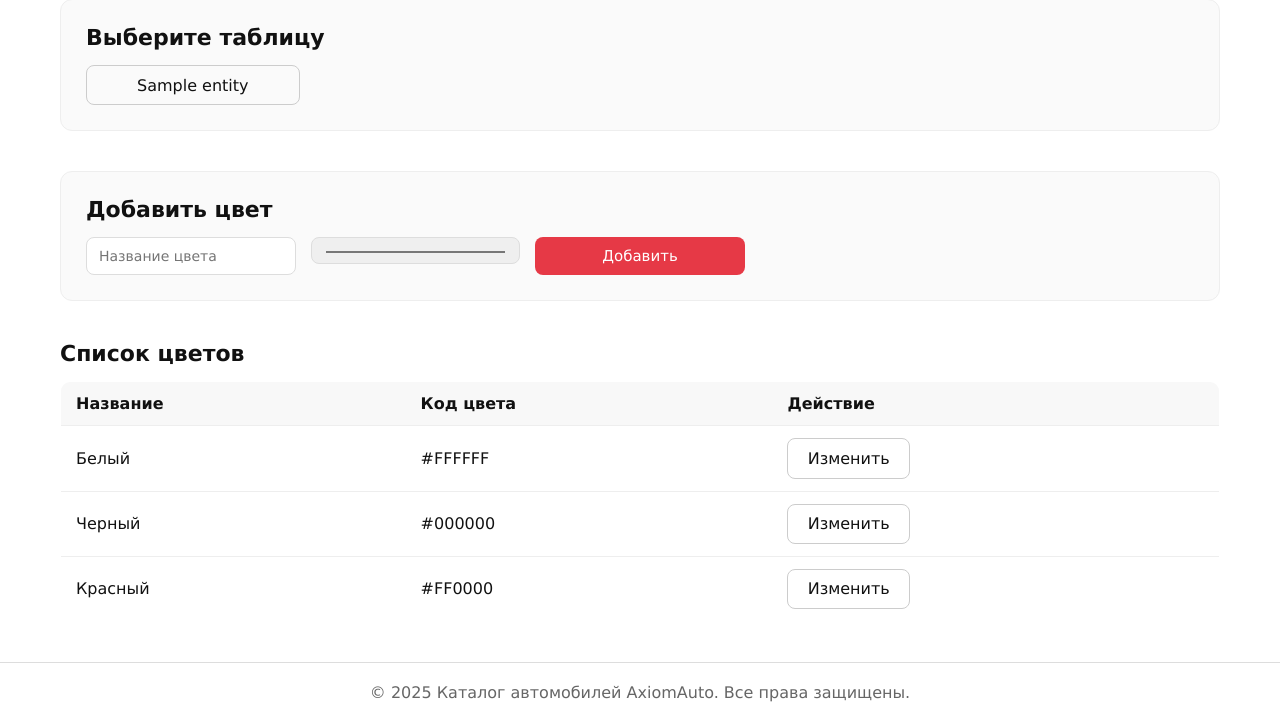
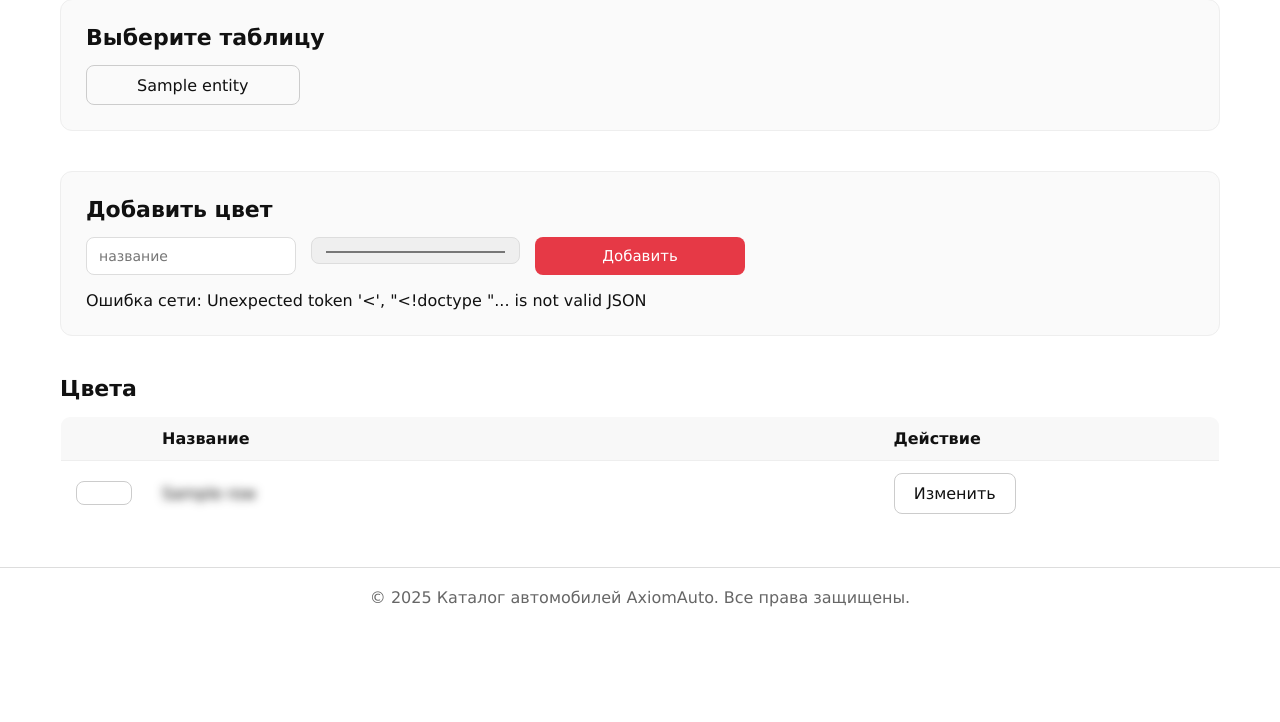
Before and after one commit to HanamileH/AxiomAuto, a Flask app: template app/templates/staff/colors.html in a window 1280 px wide. Shown: the part 185-907 px from the top of the page. After the commit the page ends 792 px from the top, so only its background shows below. Run offline with Flask 3, Linux system fonts and the light colour scheme; the template is opened without the code that fills it: most values are stand-ins (such as "Sample title", 1, 10 or a date in 2020); parts of the project's set-up code (start-up, migrations or seed data) failed here and were passed over.

Commit message:
Add CRUD functionality for colors

```diff
--- /dev/null
+++ b/app/static/js/staff/color.js
@@ -0,0 +1,324 @@
+// Глобальные переменные
+let objects = [];
+let editMode = false;
+let currentEditId = null;
+
+// DOM элементы
+const objectTableBody = document.getElementById('objectsTableBody');
+const addForm = document.getElementById('addObjectForm');
+const errorMessage = document.getElementById('errorMessage');
+
+// Элементы ввода
+const colorNameInput = document.getElementById('colorName');
+const colorValueInput = document.getElementById('colorValue');
+
+// Показать ошибку
+function showError(message) {
+   errorMessage.textContent = message;
+   errorMessage.style.display = 'block';
+}
+
+// Скрыть ошибку
+function hideError() {
+   errorMessage.style.display = 'none';
+}
+
+// Загрузить все объекты
+async function loadObjects() {
+   try {
+      const response = await fetch('/api/crud/colors');
+      const result = await response.json();
+
+      if (result.success) {
+         objects = result.data;
+         renderObjectTable();
+      } else {
+         showError('Ошибка при загрузке данных: ' + result.error);
+      }
+   } catch (error) {
+      showError('Ошибка сети: ' + error.message);
+   }
+}
+
+// Отобразить таблицу объектов
+function renderObjectTable() {
+   objectTableBody.innerHTML = '';
+
+   objects.forEach(color => {
+      const row = document.createElement('tr');
+      row.id = `object-row-${color.id}`;
+      row.innerHTML = `
+            <td id="color-value-${color.id}">
+                <div class="color-preview color-preview-${color.id}" style="background-color: #${color.hex_code};"></div>
+            </td>
+            <td id="color-name-${color.id}">${color.name}</td>
+            <td>
+                <button class="btn-outline edit-btn" data-id="${color.id}">Изменить</button>
+            </td>
+        `;
+      objectTableBody.appendChild(row);
+   });
+
+   // Добавить обработчики для кнопок "Изменить"
+   document.querySelectorAll('.edit-btn').forEach(button => {
+      button.addEventListener('click', function () {
+         const id = parseInt(this.getAttribute('data-id'));
+         enterEditMode(id);
+      });
+   });
+}
+
+// Войти в режим редактирования
+function enterEditMode(id) {
+   if (editMode) {
+      cancelEdit();
+   }
+
+   const object = objects.find(c => c.id === id);
+   if (!object) return;
+
+   currentEditId = id;
+   editMode = true;
+
+   const valueCell = document.getElementById(`color-value-${id}`);
+   const nameCell = document.getElementById(`color-name-${id}`);
+   const actionCell = nameCell.nextElementSibling;
+
+   // Сохраняем оригинальные значения
+   const originalName = object.name;
+   const originalValue = object.hex_code;
+
+   // Создаем панель редактирования
+   const editPanel = document.createElement('div');
+   editPanel.className = 'edit-panel';
+   editPanel.id = `edit-panel-${id}`;
+   editPanel.innerHTML = `
+            <input type="color" id="edit-color-value-${id}" value="#${originalValue}" class="color-input">
+            <input type="text" id="edit-input-${id}" value="${originalName}" class="edit-input" placeholder="Название цвета">
+            <div class="edit-buttons">
+                <button class="btn-outline" id="btn-save-${id}" data-id="${id}">Сохранить</button>
+                <button class="btn-outline" id="btn-cancel-${id}" data-id="${id}">Отмена</button>
+                <button class="btn-red" id="btn-delete-${id}" data-id="${id}">Удалить</button>
+            </div>
+        </div>
+    `;
+
+   // Скрываем оригинальный контент
+   valueCell.style.display = 'none';
+   nameCell.style.display = 'none';
+
+   // Вставляем панель редактирования
+   nameCell.parentNode.insertBefore(editPanel, actionCell);
+
+   // Фокусируемся на поле ввода названия
+   const nameInput = document.getElementById(`edit-input-${id}`);
+   nameInput.focus();
+   nameInput.select();
+
+   // Добавляем обработчик для изменения цвета
+   const colorInput = document.getElementById(`edit-color-value-${id}`);
+   const colorPreview = document.getElementById(`color-preview-${id}`);
+
+   colorInput.addEventListener('input', function() {
+      colorPreview.style.backgroundColor = `#${this.hex_code}`;
+   });
+
+   // Добавляем обработчики для кнопок панели
+   document.getElementById(`btn-save-${id}`).addEventListener('click', saveObject);
+   document.getElementById(`btn-cancel-${id}`).addEventListener('click', cancelEdit);
+   document.getElementById(`btn-delete-${id}`).addEventListener('click', deleteObject);
+
+   // Обработка нажатия Enter и Escape
+   nameInput.addEventListener('keydown', function (e) {
+      if (e.key === 'Enter') {
+         saveObject();
+      } else if (e.key === 'Escape') {
+         cancelEdit();
+      }
+   });
+}
+
+// Сохранить изменения объекта
+async function saveObject() {
+   if (!currentEditId) return;
+
+   const nameInput = document.getElementById(`edit-input-${currentEditId}`);
+   const colorInput = document.getElementById(`edit-color-value-${currentEditId}`);
+
+   const newName = nameInput.value.trim();
+   const newValue = colorInput.value.trim().slice(1);
+
+   if (!newName) {
+      showError('Название не может быть пустым');
+      nameInput.focus();
+      return;
+   }
+
+   if (!newValue) {
+      showError('Некорректный цвет');
+      colorInput.focus();
+      return;
+   }
+
+   try {
+      const response = await fetch(`/api/crud/colors/${currentEditId}`, {
+         method: 'PUT',
+         headers: {
+            'Content-Type': 'application/json',
+         },
+         body: JSON.stringify({
+            name: newName,
+            hex_code: newValue
+         })
+      });
+
+      const result = await response.json();
+
+      if (result.success) {
+         // Обновляем локальные данные
+         const colorIndex = objects.findIndex(c => c.id === currentEditId);
+         if (colorIndex !== -1) {
+            objects[colorIndex].name = newName;
+            objects[colorIndex].hex_code = newValue;
+         }
+
+         // Выходим из режима редактирования
+         exitEditMode();
+
+         // Перерисовываем таблицу
+         renderObjectTable();
+
+         hideError();
+      } else {
+         showError('Ошибка при сохранении: ' + result.error);
+         nameInput.focus();
+         nameInput.select();
+      }
+   } catch (error) {
+      showError('Ошибка сети: ' + error.message);
+   }
+}
+
+// Удалить объект
+async function deleteObject() {
+   if (!currentEditId) return;
+
+   if (!confirm('Вы уверены, что хотите удалить этот цвет?')) {
+      return;
+   }
+
+   try {
+      const response = await fetch(`/api/crud/colors/${currentEditId}`, {
+         method: 'DELETE'
+      });
+
+      const result = await response.json();
+
+      if (result.success) {
+         // Удаляем из локальных данных
+         objects = objects.filter(c => c.id !== currentEditId);
+
+         // Выходим из режима редактирования
+         exitEditMode();
+
+         // Перерисовываем таблицу
+         renderObjectTable();
+
+         hideError();
+      } else {
+         showError('Ошибка при удалении: ' + result.error);
+      }
+   } catch (error) {
+      showError('Ошибка сети: ' + error.message);
+   }
+}
+
+// Отменить редактирование
+function cancelEdit() {
+   exitEditMode();
+   renderObjectTable();
+}
+
+// Выйти из режима редактирования
+function exitEditMode() {
+   if (currentEditId && editMode) {
+      const editPanel = document.getElementById(`edit-panel-${currentEditId}`);
+      if (editPanel) {
+         editPanel.remove();
+      }
+
+      const valueCell = document.getElementById(`color-value-${currentEditId}`);
+      const nameCell = document.getElementById(`color-name-${currentEditId}`);
+
+      if (valueCell) {
+         valueCell.style.display = '';
+      }
+      if (nameCell) {
+         nameCell.style.display = '';
+      }
+
+      currentEditId = null;
+      editMode = false;
+   }
+}
+
+// Добавить новый объект
+addForm.addEventListener('submit', async function (e) {
+   e.preventDefault();
+
+   const name = colorNameInput.value.trim();
+   const value = colorValueInput.value.trim().slice(1);
+
+   if (!name) {
+      showError('Введите название цвета');
+      colorNameInput.focus();
+      return;
+   }
+
+   if (!value) {
+      showError('Некорректный цвет');
+      colorValueInput.focus();
+      return;
+   }
+
+   try {
+      const response = await fetch('/api/crud/colors', {
+         method: 'POST',
+         headers: {
+            'Content-Type': 'application/json',
+         },
+         body: JSON.stringify({
+            name: name,
+            hex_code: value
+         })
+      });
+
+      const result = await response.json();
+
+      if (result.success) {
+         // Добавляем новый объект в локальные данные
+         objects.push({
+            id: result.id,
+            name: name,
+            hex_code: value
+         });
+
+         // Перерисовываем таблицу
+         renderObjectTable();
+
+         // Очищаем форму
+         colorNameInput.value = '';
+         colorValueInput.value = '#FFFFFF';
+         hideError();
+      } else {
+         showError('Ошибка при добавлении: ' + result.error);
+      }
+   } catch (error) {
+      showError('Ошибка сети: ' + error.message);
+   }
+});
+
+// Инициализация при загрузке страницы
+document.addEventListener('DOMContentLoaded', function () {
+   loadObjects();
+});
--- a/app/templates/staff/colors.html
+++ b/app/templates/staff/colors.html
@@ -1,46 +1,71 @@
 {% extends "staff/base.html" %}
+
+<!-- Устанавливаем фиксированную ширину столбцов -->
+{% block additional_styles %}
+    <style>
+        .entity-table th:nth-child(1) {
+            width: 4rem;
+        }
+
+        .entity-table th:nth-child(2) {
+            width: 65%;
+        }
+
+        .entity-table th:nth-child(3) {
+            width: 30%;
+        }
+
+        .color-preview {
+            width: 3.5rem;
+            height: 1.5rem;
+            border: 1px solid #CCCCCC;
+            border-radius: 0.5rem;
+        }
+    </style>
+{% endblock %}
 
 <!-- Панель добавления цветов -->
 {% block addtext %}Добавить цвет{% endblock %}
 
 {% block addpanel %}
-    <form id="carForm">
-        <input type="text" placeholder="Название цвета" required>
-        <input type="color" placeholder="Значение цвета" value="#FFFFFF" required>
+    <form id="addObjectForm">
+        <input type="text" placeholder="название" id="colorName" required>
+        <input type="color" value='#FFFFFF' id="colorValue" required>
         <button type="submit" class="btn-red">Добавить</button>
     </form>
+    <div id="errorMessage" class="error-message" style="display: none;"></div>
 {% endblock %}
 
 <!-- Таблица всех цветов -->
-{% block tablename %}Список цветов{% endblock %}
+{% block tablename %}Цвета{% endblock %}
 
 {% block table %}
     <table class="entity-table">
         <thead>
             <tr>
+                <th></th>
                 <th>Название</th>
-                <th>Код цвета</th>
                 <th>Действие</th>
             </tr>
         </thead>
-        <tbody>
-            <tr>
-                <td>Белый</td>
-                <td>#FFFFFF</td>
-                <td><button class="btn-outline">Изменить</button></td>
-            </tr>
 
-            <tr>
-                <td>Черный</td>
-                <td>#000000</td>
-                <td><button class="btn-outline">Изменить</button></td>
-            </tr>
-
-            <tr>
-                <td>Красный</td>
-                <td>#FF0000</td>
-                <td><button class="btn-outline">Изменить</button></td>
-            </tr>
+        <!-- Заполняем таблицу случайными данными перед тем, как заполнить фактическими данными через API -->
+        <tbody id="objectsTableBody">
+            {% for row in template_rows: %}
+                <tr id="object-row-unknown">
+                    <td id="color-value-unknown">
+                        <div class="color-preview" style="background-color: white;">
+                    </td>
+                    <td id="color-name-unknown" style="filter: blur(5px)">{{ row }}</td>
+                    <td>
+                        <button class="btn-outline">Изменить</button>
+                    </td>
+                </tr>
+            {% endfor %}
         </tbody>
     </table>
 {% endblock %}
+
+{% block script %}
+<script src="{{ url_for('static', filename='js/staff/color.js') }}"></script>
+{% endblock %}
```
Also changed, not shown: app/db/__init__.py (+8 -2 lines), app/db/admin_crud.py (+133 -0 lines), app/routes/staff/admin_crud.py (+35 -2 lines).
